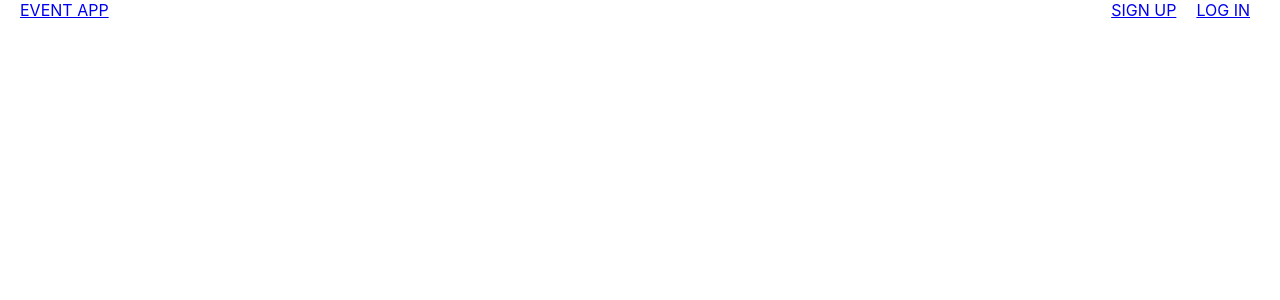
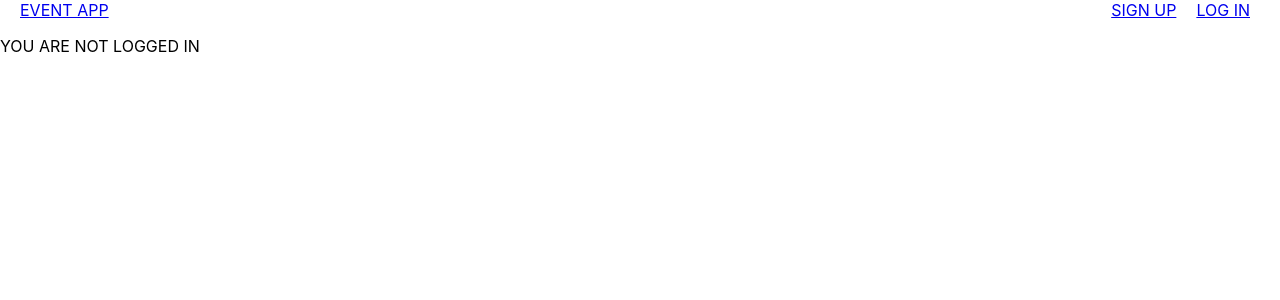
Before and after one commit to ManohisoaVicky/Project4-Event, a React (Create React App) app in the folder client/: page /event/edit/1 in a window 1280 px wide. Shown: the top 300 px of the page. Built offline with nearby package versions, Linux system fonts and the light colour scheme; no server answers.

Commit message:
added error messages on event edit page

```diff
--- a/client/src/pages/UpdateEventPage/UpdateEventPage.jsx
+++ b/client/src/pages/UpdateEventPage/UpdateEventPage.jsx
@@ -1,8 +1,9 @@
 import React, { useState, useEffect } from 'react'
 import { useParams, useNavigate } from 'react-router-dom'
-import { getUser } from '../../utils/userService'
 import { getSingleEvent, updateEvent } from '../../utils/eventService'
+import useUser from '../../hooks/userUser'
 
+import ErrorMessage from '../../components/ErrorMessage/ErrorMessage'
 import Button from '../../components/FormElements/Button/Button'
 import Input from '../../components/FormElements/Input/Input'
 import "./UpdateEventPage.css"
@@ -10,6 +11,8 @@ import "./UpdateEventPage.css"
 function UpdateEventPage() {
 
   const [event, setEvent] = useState()
+
+  const { user } = useUser()
 
   let eventID = useParams().eventID
 
@@ -38,8 +41,9 @@ function UpdateEventPage() {
 
   return (
     <div>
-      {
-        event &&
+      { user ?
+        event ?
+        user.id === event.host ?
         <form onSubmit={handleSubmit} >
           <Input
           type="text"
@@ -82,6 +86,9 @@ function UpdateEventPage() {
           />
           <Button type="SUBMIT" text="SUBMIT"/>
         </form>
+        : <ErrorMessage error="authorization-error" text="UNAUTHORIZED ACTION" />
+        : <ErrorMessage error="authorization-error" text="EVENT DOES NOT EXIST" />
+        : <ErrorMessage error="authorization-error" text="YOU ARE NOT LOGGED IN" />
       }
     </div>
   )
```
